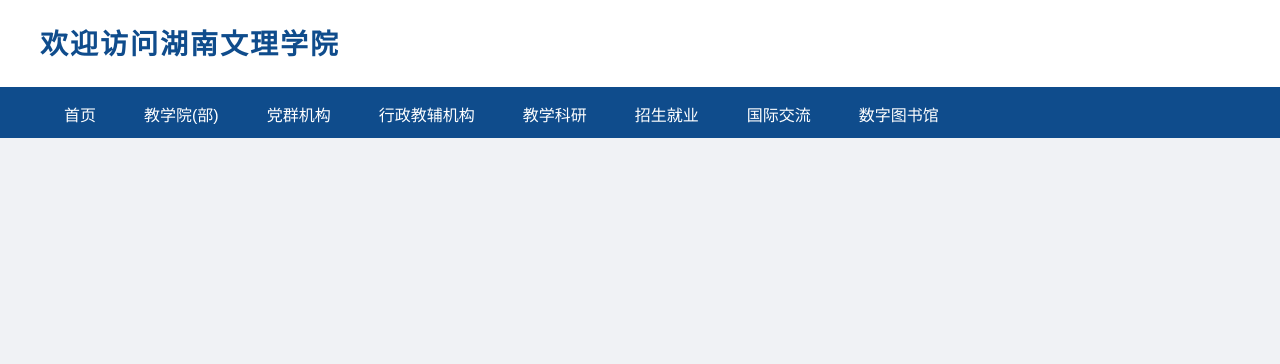
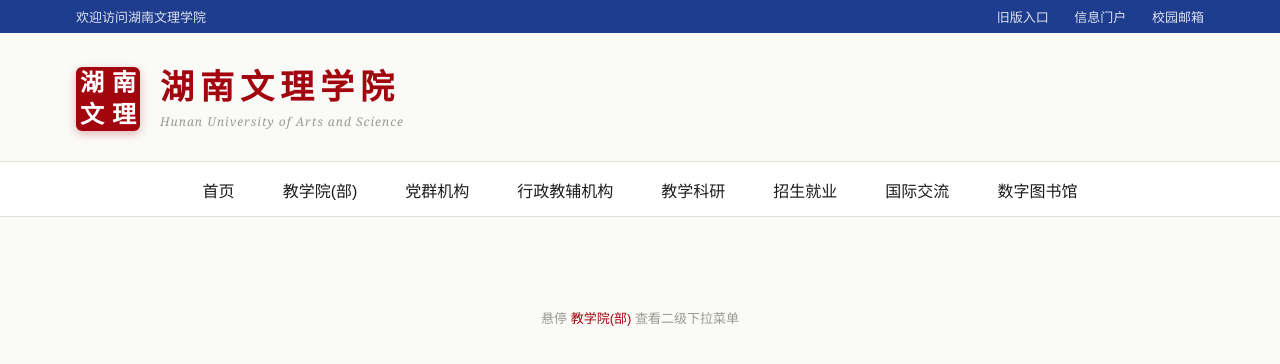
Before and after one commit to kilakiller/web-course-projects, a plain HTML site: page 实验3-导航菜单/二级菜单.html in a window 1280 px wide. Drawn offline with Linux system fonts and the light colour scheme.

Commit message:
二级菜单改版：基于学校官网视觉体系重新设计（flex + 校红/深蓝 + 过渡动画）

```diff
--- a/实验3-导航菜单/二级菜单.html
+++ b/实验3-导航菜单/二级菜单.html
@@ -1,11 +1,11 @@
 <!DOCTYPE html>
-<html lang="en">
+<html lang="zh-CN">
 <head>
     <meta charset="UTF-8">
     <meta name="viewport" content="width=device-width, initial-scale=1.0">
     <title>二级水平导航菜单</title>
     <style>
-        /* ========== 全局基础（元素选择器 + 通配选择器） ========== */
+        /* ========== 基础 ========== */
         * {
             margin: 0;
             padding: 0;
@@ -13,91 +13,237 @@
         }
 
         body {
-            font-family: "Microsoft YaHei", "SimHei", sans-serif;
-            background-color: #f0f2f5;
+            font-family: "Microsoft YaHei", "PingFang SC", sans-serif;
+            background-color: #fafaf7;          /* 米白纸底 */
+            color: #1c1c1e;
         }
 
-        /* 去掉所有列表的默认项目符号 */
-        ul {
-            list-style: none;
+        ul { list-style: none; }
+
+        /* ========== 顶部深蓝工具条（沿用官网语言） ========== */
+        .utility-bar {
+            background-color: #1e3d8f;
+            color: rgba(255, 255, 255, 0.85);
+            font-size: 13px;
         }
 
-        /* ========== 顶部欢迎横幅（类选择器 li.logo） ========== */
-        li.logo {
-            height: 90px;
-            line-height: 90px;                  /* 行高 = 高度，实现文字垂直居中 */
-            padding-left: 40px;
-            font-size: 28px;
-            font-weight: bold;
-            letter-spacing: 2px;
-            color: #0f4c8c;
-            background-color: #ffffff;
-            border-bottom: 3px solid #0f4c8c;  /* 盒模型：border 做装饰线 */
+        .utility-bar .inner {
+            max-width: 1160px;
+            margin: 0 auto;
+            padding: 7px 16px;
+            display: flex;
+            justify-content: space-between;
         }
 
-        /* ========== 导航条（第二个 ul：ul:last-of-type） ========== */
-        body > ul:last-of-type {
-            background-color: #0f4c8c;          /* 深蓝色导航条背景 */
-            padding-left: 40px;
-            font-size: 0;                       /* 消除 inline-block 的空白间隙 */
+        .utility-bar a {
+            color: rgba(255, 255, 255, 0.85);
+            text-decoration: none;
+            margin-left: 22px;
         }
 
-        /* 一级菜单项水平排列 */
-        body > ul:last-of-type > li {
-            display: inline-block;              /* 水平排列的关键 */
-            position: relative;                 /* 作为二级菜单绝对定位的参照物 */
-            font-size: 16px;                    /* 恢复字号（抵消父级 font-size:0） */
+        .utility-bar a:hover {
+            color: #ffffff;
+            text-decoration: underline;
         }
 
-        body > ul:last-of-type > li a {
-            display: block;                     /* 撑满 li，扩大可点击区域 */
-            padding: 12px 24px;
+        /* ========== 校名区 ========== */
+        .brand {
+            max-width: 1160px;
+            margin: 0 auto;
+            padding: 34px 16px 30px;
+            display: flex;
+            align-items: center;
+            gap: 20px;
+        }
+
+        /* 朱文印章：本页的记忆点 */
+        .seal {
+            flex: none;
+            width: 64px;
+            height: 64px;
+            background-color: #a3050f;
+            border-radius: 6px;
+            display: grid;
+            grid-template-columns: 1fr 1fr;
+            grid-template-rows: 1fr 1fr;
+            place-items: center;
             color: #ffffff;
+            font-family: "KaiTi", "STKaiti", serif;
+            font-size: 24px;
+            font-weight: bold;
+            line-height: 1;
+            box-shadow: 0 3px 10px rgba(163, 5, 15, 0.28);
+        }
+
+        .brand h1 {
+            font-family: "SimSun", "STSong", serif;       /* 衬线校名，呼应书法校名 */
+            font-size: 34px;
+            font-weight: bold;
+            letter-spacing: 6px;
+            color: #a3050f;
+            line-height: 1.2;
+        }
+
+        .brand .en {
+            margin-top: 4px;
+            font-family: Georgia, "Times New Roman", serif;
+            font-style: italic;
+            font-size: 12px;
+            letter-spacing: 1px;
+            color: #9a9a92;
+        }
+
+        /* ========== 导航条（白底通栏 + 红色强调） ========== */
+        .nav {
+            background-color: #ffffff;
+            border-top: 1px solid #e5e2da;
+            border-bottom: 1px solid #e5e2da;
+            position: sticky;
+            top: 0;
+            z-index: 100;
+        }
+
+        .nav .menu {
+            max-width: 1160px;
+            margin: 0 auto;
+            display: flex;
+            justify-content: center;
+        }
+
+        .nav .menu > li {
+            position: relative;               /* 二级菜单定位参照 */
+        }
+
+        .nav .menu > li > a {
+            display: block;
+            position: relative;
+            padding: 16px 24px 14px;
+            font-size: 16px;
+            color: #1c1c1e;
             text-decoration: none;
             white-space: nowrap;
+            transition: color .15s ease;
         }
 
-        /* :hover 伪类：悬停一级菜单时背景变化 */
-        body > ul:last-of-type > li:hover > a {
-            background-color: #e60012;
+        /* 红色下划线：从左侧生长（而不是居中对开），呼应印章的"落笔" */
+        .nav .menu > li > a::after {
+            content: "";
+            position: absolute;
+            left: 24px;
+            bottom: 0;
+            width: 0;
+            height: 3px;
+            background-color: #a3050f;
+            transition: width .18s ease;
         }
 
-        /* ========== 二级下拉菜单（绝对定位） ========== */
-        body > ul:last-of-type > li ul {
-            position: absolute;                 /* 相对于 position:relative 的父级 li 定位 */
-            left: 0;
-            top: 100%;                          /* 紧贴父菜单项的下边缘 */
-            display: none;                      /* 默认隐藏 */
-            min-width: 100%;                    /* 至少与父菜单同宽 */
-            background-color: #ffffff;
-            box-shadow: 0 4px 8px rgba(0, 0, 0, 0.2);
+        .nav .menu > li:hover > a {
+            color: #a3050f;
         }
 
-        body > ul:last-of-type > li ul li {
-            display: block;                     /* 二级菜单项垂直排列 */
+        .nav .menu > li:hover > a::after {
+            width: calc(100% - 48px);
         }
 
-        body > ul:last-of-type > li ul li a {
-            color: #333333;
-            padding: 10px 20px;
+        /* ========== 二级下拉菜单 ========== */
+        .nav .menu > li > ul {
+            position: absolute;
+            top: 100%;
+            left: 50%;
+            transform: translateX(-50%) translateY(6px);
+            min-width: 230px;
+            background-color: #ffffff;
+            border: 1px solid #e5e2da;
+            border-top: 3px solid #a3050f;    /* 红头：和导航下划线同一支笔 */
+            box-shadow: 0 10px 26px rgba(28, 28, 30, 0.10);
+            opacity: 0;
+            visibility: hidden;
+            transition: opacity .16s ease, transform .16s ease, visibility .16s;
         }
 
-        body > ul:last-of-type > li ul li a:hover {
-            background-color: #0f4c8c;
-            color: #ffffff;
+        .nav .menu > li > ul li {
+            border-bottom: 1px solid #f2f0ea;
         }
 
-        /* :hover 伪类：悬停一级菜单时显示对应的二级菜单 */
-        body > ul:last-of-type > li:hover > ul {
-            display: block;
+        .nav .menu > li > ul li:last-child {
+            border-bottom: none;
         }
+
+        .nav .menu > li > ul li a {
+            display: flex;
+            justify-content: space-between;
+            align-items: center;
+            padding: 13px 18px;
+            font-size: 14px;
+            color: #3a3a3d;
+            text-decoration: none;
+            white-space: nowrap;
+            transition: background-color .15s ease, color .15s ease;
+        }
+
+        .nav .menu > li > ul li a::after {
+            content: "›";
+            color: #c9c6bd;
+            transition: color .15s ease, transform .15s ease;
+        }
+
+        .nav .menu > li > ul li a:hover {
+            background-color: #f9f2f2;        /* 极浅的校红底色 */
+            color: #a3050f;
+        }
+
+        .nav .menu > li > ul li a:hover::after {
+            color: #a3050f;
+            transform: translateX(3px);
+        }
+
+        .nav .menu > li:hover > ul {
+            opacity: 1;
+            visibility: visible;
+            transform: translateX(-50%) translateY(0);
+        }
+
+        /* ========== 页脚说明 ========== */
+        .footnote {
+            max-width: 1160px;
+            margin: 90px auto 40px;
+            padding: 0 16px;
+            color: #9a9a92;
+            font-size: 13px;
+            text-align: center;
+            line-height: 1.9;
+        }
+
+        .footnote strong { color: #a3050f; font-weight: normal; }
     </style>
 </head>
 <body>
-    <ul>
-        <li class="logo">欢迎访问湖南文理学院</li>
-    </ul>
-    <ul>
+    <!-- 顶部深蓝工具条 -->
+    <div class="utility-bar">
+        <div class="inner">
+            <span>欢迎访问湖南文理学院</span>
+            <span>
+                <a href="#">旧版入口</a>
+                <a href="#">信息门户</a>
+                <a href="#">校园邮箱</a>
+            </span>
+        </div>
+    </div>
+
+    <!-- 校名区 -->
+    <header class="brand">
+        <div class="seal" aria-hidden="true">
+            <span>湖</span><span>南</span><span>文</span><span>理</span>
+        </div>
+        <div>
+            <h1>湖南文理学院</h1>
+            <div class="en">Hunan University of Arts and Science</div>
+        </div>
+    </header>
+
+    <!-- 二级水平导航菜单 -->
+    <nav class="nav">
+        <ul class="menu">
             <li><a href="#">首页</a></li>
             <li><a href="#">教学院(部)</a>
                 <ul>
@@ -112,5 +258,10 @@
             <li><a href="#">国际交流</a></li>
             <li><a href="#">数字图书馆</a></li>
         </ul>
+    </nav>
+
+    <div class="footnote">
+        悬停 <strong>教学院(部)</strong> 查看二级下拉菜单
+    </div>
 </body>
 </html>
```
Also changed, not shown: 实验3-导航菜单/images/02-二级菜单-默认状态.png, 实验3-导航菜单/images/03-二级菜单-悬停下拉.png, 1 other file. Lines whose indentation alone changed are shown as unchanged.
